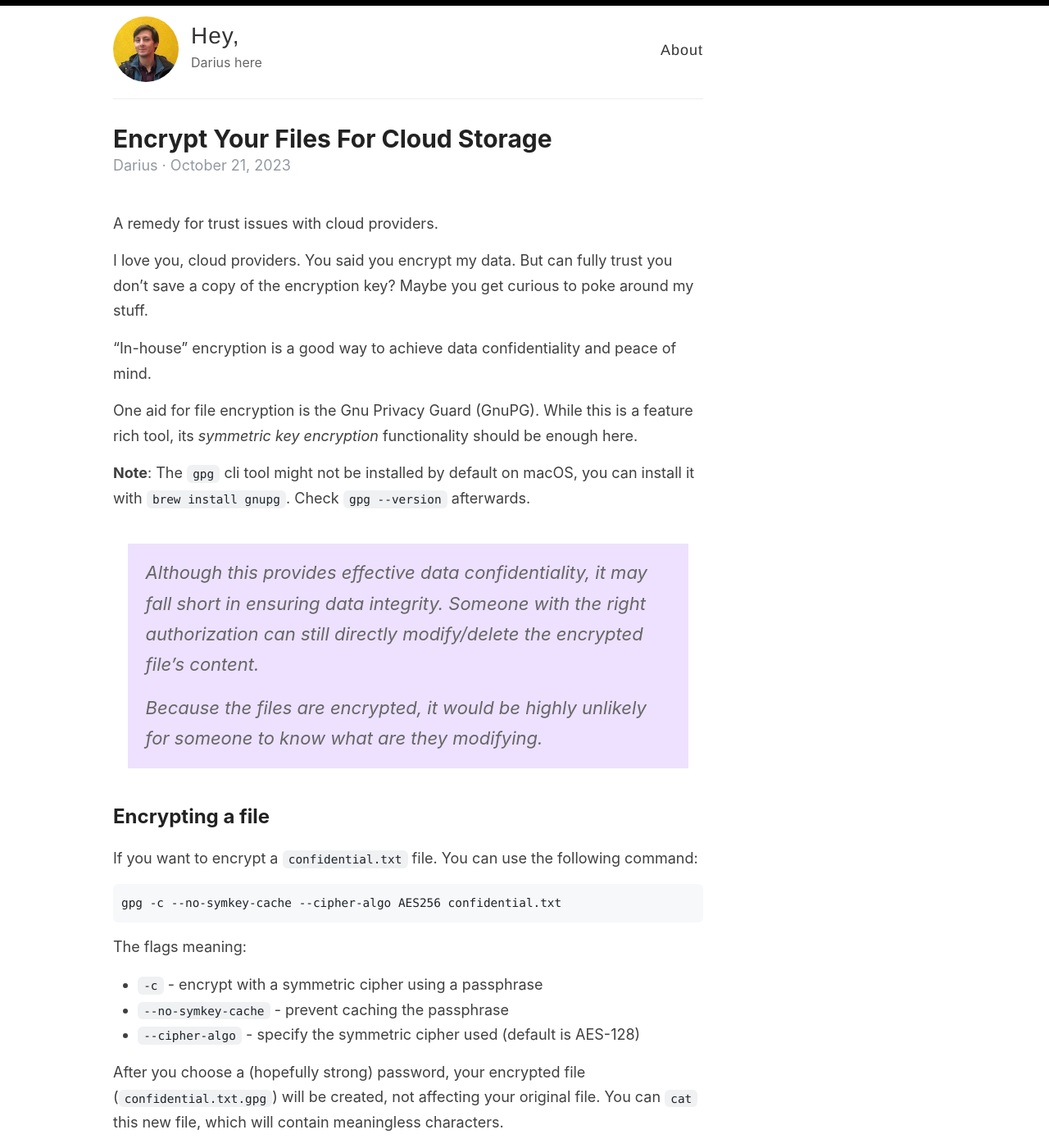
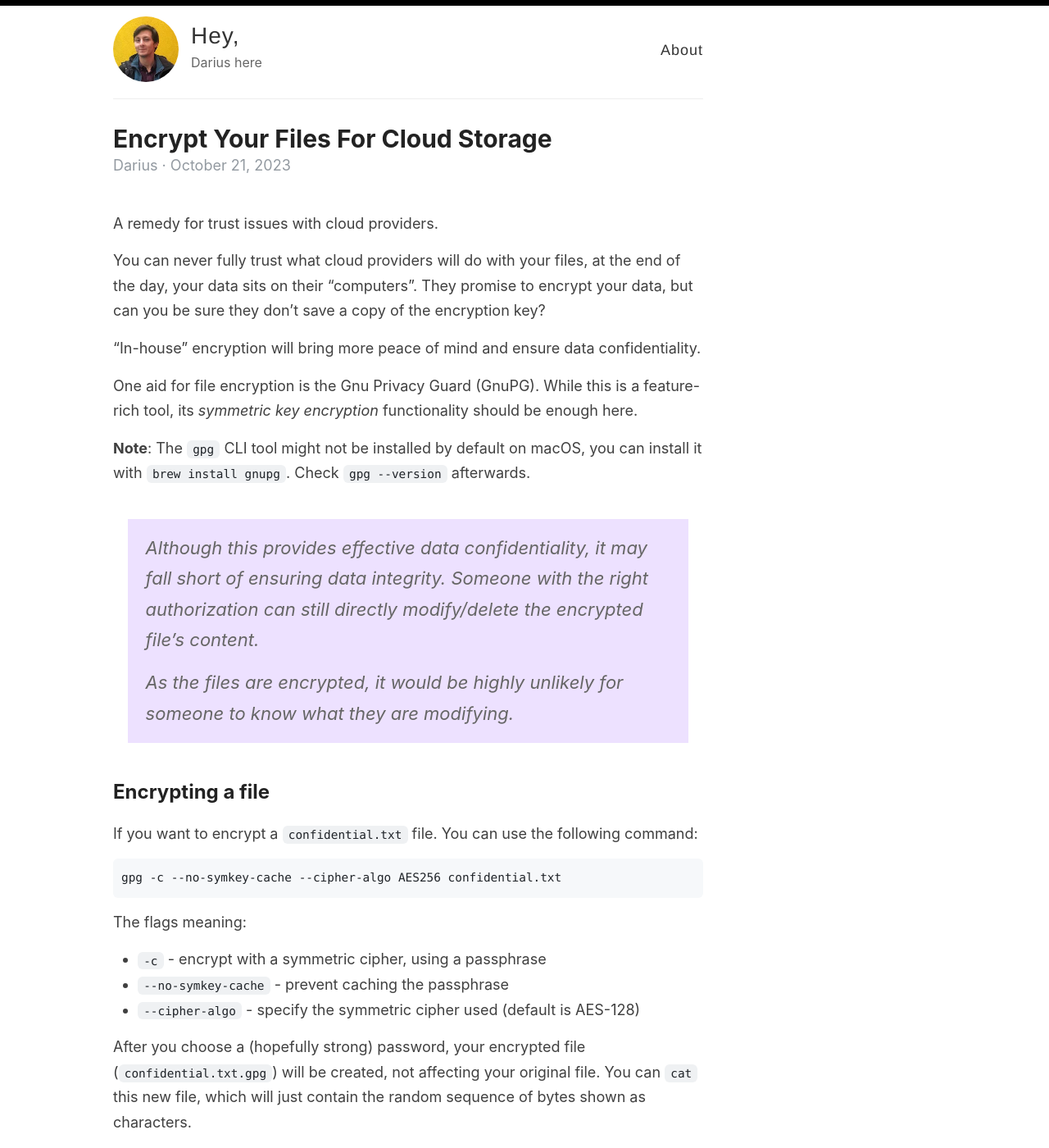
Before and after one commit to panacotar/blog, a Jekyll site: the page built from _posts/2023-10-21-encrypt-your-files-for-cloud-storage.md, in a window 1280 px wide and 1400 px high. Shown: the whole window at 82% size. Built offline with Jekyll 4.4.1, drawn with Linux system fonts in a browser that asks for light colours; some of the changed text lies outside the part shown.

Commit message:
Fix mistakes

```diff
--- a/_posts/2023-10-21-encrypt-your-files-for-cloud-storage.md
+++ b/_posts/2023-10-21-encrypt-your-files-for-cloud-storage.md
@@ -4,17 +4,17 @@ layout: post
 
 A remedy for trust issues with cloud providers.
 
-I love you, cloud providers. You said you encrypt my data. But can fully trust you don't save a copy of the encryption key? Maybe you get curious to poke around my stuff.
+You can never fully trust what cloud providers will do with your files, at the end of the day, your data sits on their "computers". They promise to encrypt your data, but can you be sure they don't save a copy of the encryption key?
 
-"In-house" encryption is a good way to achieve data confidentiality and peace of mind.
+"In-house" encryption will bring more peace of mind and ensure data confidentiality.
 
-One aid for file encryption is the Gnu Privacy Guard (GnuPG). While this is a feature rich tool, its *symmetric key encryption* functionality should be enough here.
+One aid for file encryption is the Gnu Privacy Guard (GnuPG). While this is a feature-rich tool, its *symmetric key encryption* functionality should be enough here.
 
-**Note**: The `gpg` cli tool might not be installed by default on macOS, you can install it with `brew install gnupg`. Check `gpg --version` afterwards.
+**Note**: The `gpg` CLI tool might not be installed by default on macOS, you can install it with `brew install gnupg`. Check `gpg --version` afterwards.
 
-> Although this provides effective data confidentiality, it may fall short in ensuring data integrity. Someone with the right authorization can still directly modify/delete the encrypted file's content.
+> Although this provides effective data confidentiality, it may fall short of ensuring data integrity. Someone with the right authorization can still directly modify/delete the encrypted file's content.
 >
-> Because the files are encrypted, it would be highly unlikely for someone to know what are they modifying.
+> As the files are encrypted, it would be highly unlikely for someone to know what they are modifying.
 
 ## Encrypting a file
 
@@ -25,13 +25,13 @@ gpg -c --no-symkey-cache --cipher-algo AES256 confidential.txt
 {% endhighlight %}
 
 The flags meaning:
-- `-c` - encrypt with a symmetric cipher using a passphrase
+- `-c` - encrypt with a symmetric cipher, using a passphrase
 - `--no-symkey-cache` - prevent caching the passphrase
 - `--cipher-algo` - specify the symmetric cipher used (default is AES-128)
 
-After you choose a (hopefully strong) password, your encrypted file (`confidential.txt.gpg`) will be created, not affecting your original file. You can `cat` this new file, which will contain meaningless characters.
+After you choose a (hopefully strong) password, your encrypted file (`confidential.txt.gpg`) will be created, not affecting your original file. You can `cat` this new file, which will just contain the random sequence of bytes shown as characters.
 
-To decrypt this file, you only need to run the `gpg` command passing the encrypted file as argument. Here you'll be prompted for your password:
+To decrypt this file, you only need to run the `gpg` command passing the encrypted file as argument. Here, you'll be prompted for your password:
 
 {% highlight shell %}
 gpg confidential.txt.gpg
@@ -42,7 +42,7 @@ gpg: encrypted with 1 passphrase
 {% endhighlight %}
 
 ## Encrypting a directory
-If running the same command and passing a directory, you will get an error: `read error: Is a directory`. This happens because `gpg` expects a single file.
+If trying to encrypt a directory with the same steps, you will get an error: `read error: Is a directory`. This happens because `gpg` expects a single file.
 One workaround is to archive the directory first, which will merge all the content into a single file. Then, you can proceed with the encryption.
 
 Example, encrypting a `test` directory with multiple files:
```
